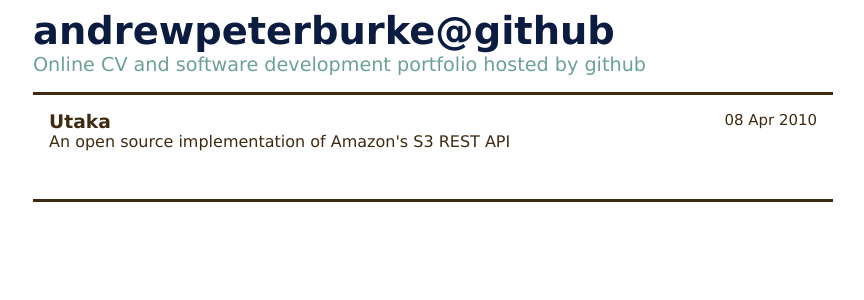
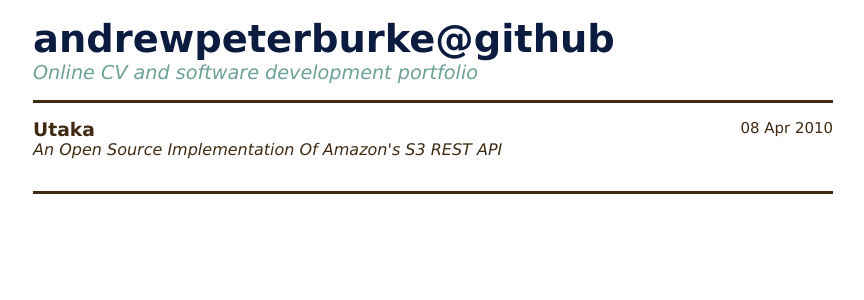
Before and after one commit to apburke/andrewpeterburke.github.com, a Jekyll site: the page built from _posts/2010-04-08-utaka.markdown, in a window 1280 px wide. Shown: the top 300 px of the page, without its empty margins (207-1071 px from the left). Built offline with Jekyll 4.4.1, drawn with Linux system fonts in a browser that asks for light colours.

Commit message:
Changed site description and made post headings stand out more

```diff
--- a/_config.yml
+++ b/_config.yml
@@ -2,5 +2,5 @@
 permalink : none
 auto: true
 title: andrewpeterburke@github
-description: Online CV and software development portfolio hosted by github
+description: Online CV and software development portfolio
 branches: [profile, projects]
--- a/_layouts/post.html
+++ b/_layouts/post.html
@@ -4,14 +4,10 @@
 
 <div class="post">
 
-  <div class="branch">
+  <div class="post_heading">
 
-    <ul class="post_list">
-      <li class="post_heading"><a href="{{page.url}}">
-        <h3 class="title">{{page.title}}<span class="date">{{page.date | date_to_string}}</span></h3>
-        <p class="description">{{page.description}}</p></a>
-      </li>
-    </ul>
+    <h3 class="title">{{page.title}}<span class="date">{{page.date | date_to_string}}</span></h3>
+    <p class="description">{{page.description}}</p></a>
 
   </div>
 
--- a/css/default.css
+++ b/css/default.css
@@ -5,7 +5,7 @@
 .site_heading .description { color: #6CA197 }
 .branch_link, .branch h2 { color: #6c8373 }
 .branch_link:hover { color: #FFF; background-color: #6c8373 }
-.post_heading:hover { background-color: #BFBBB4 }
+.branch .post_heading:hover{ background-color: #BFBBB4 }
 
 /* END COLOR */
 
@@ -25,8 +25,7 @@
 
 #wrapper {
  width: 800px;
- margin-left: auto;
- margin-right: auto;
+ margin: 1em auto;
 }
 
 #header, #menu, #footer {
@@ -35,6 +34,10 @@
  font-size: 1.2em;
  }
 
+#menu {
+  display: none;
+}
+
 #content {
  border-top: .2em solid;
  border-bottom: .2em solid;
@@ -42,9 +45,6 @@
  padding: 1em 0;
 }
 
-#menu {
- display: none;
-}
 
 /* CLASSES */
 
@@ -84,8 +84,7 @@
 }
 
 .description {
- text-style: italic;
- font-weight: normal;
+ font-style: italic;
 }
 
 .site_heading a, .branch a {
@@ -97,17 +96,21 @@
  margin: 0em 0em 1em 0em;
 }
 
-.post_heading a:visited {
-  font-size: .8em;
-}
-
 .post_heading a:visited h3 {
  font-weight: normal;
 }
 
+.post_list li {
+ margin-bottom: .7em;
+}
+
 .post_list {
- margin: 0em 1em 2em;
+ margin: 1em 0 3em;
 }
+
+.post_heading {
+ text-transform: capitalize;
+ }
 
 .site_heading:hover .title, .site_heading:hover .description, .branch h2:hover {
  text-decoration: underline;
```
